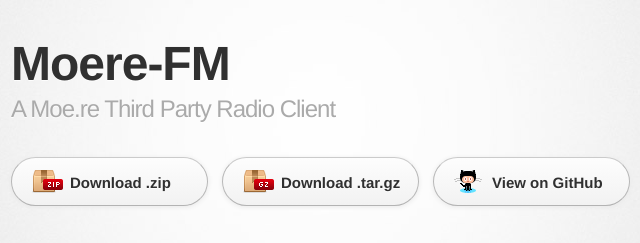
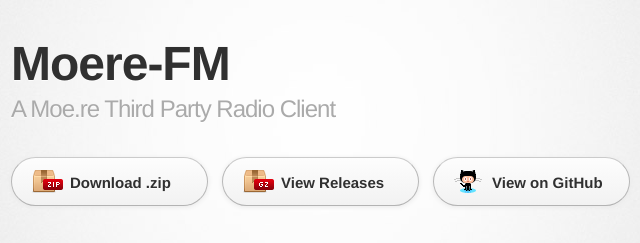
Before and after one commit to sanddudu/moere-fm, a plain HTML site: page index.html in a window 1280 px wide. Shown: the top 243 px of the page, 319-959 px from the left. Drawn offline with Linux system fonts and the light colour scheme; a web font is replaced by a local one.

Commit message:
Update index.html

```diff
--- a/index.html
+++ b/index.html
@@ -24,7 +24,7 @@
 
         <section id="downloads" class="clearfix">
           <a href="https://github.com/sanddudu/moere-fm/zipball/master" id="download-zip" class="button"><span>Download .zip</span></a>
-          <a href="https://github.com/sanddudu/moere-fm/tarball/master" id="download-tar-gz" class="button"><span>Download .tar.gz</span></a>
+          <a href="https://github.com/sanddudu/moere-fm/releases" id="download-tar-gz" class="button"><span>View Releases</span></a>
           <a href="https://github.com/sanddudu/moere-fm" id="view-on-github" class="button"><span>View on GitHub</span></a>
         </section>
 
```
